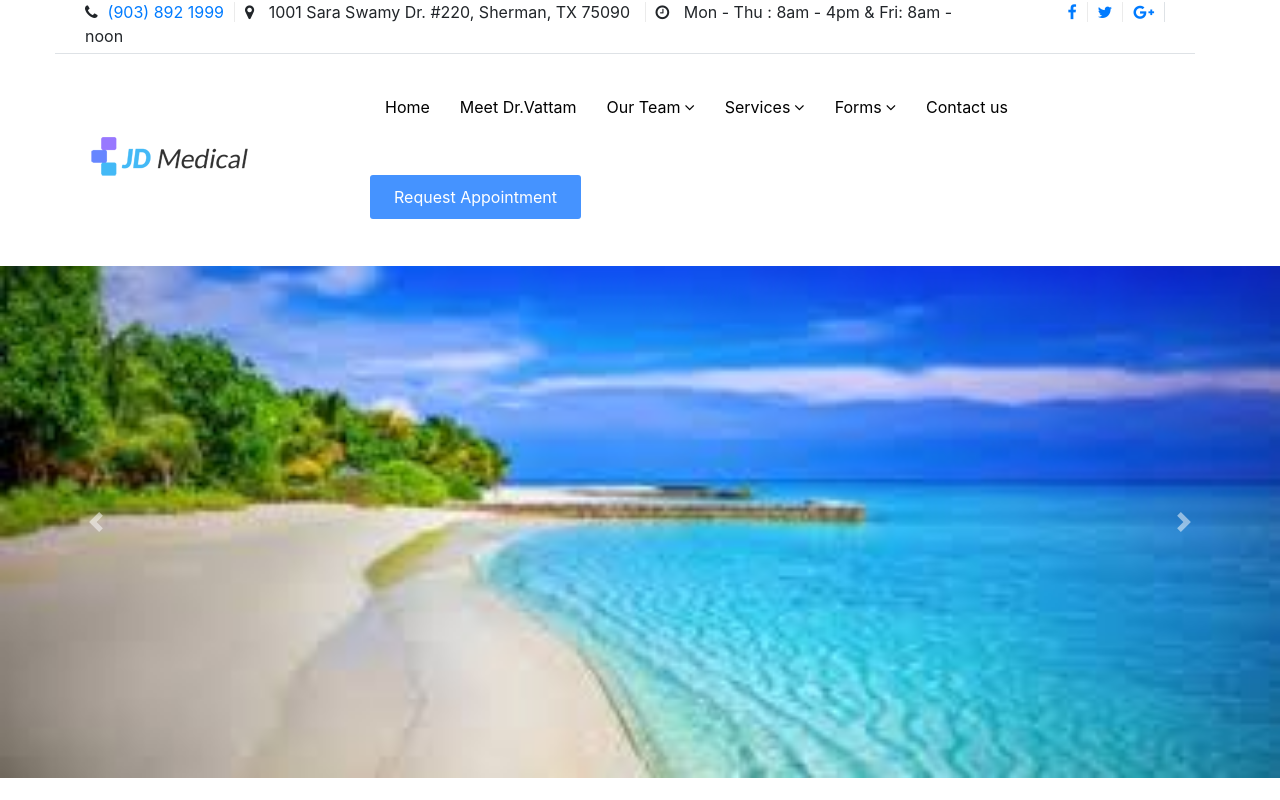
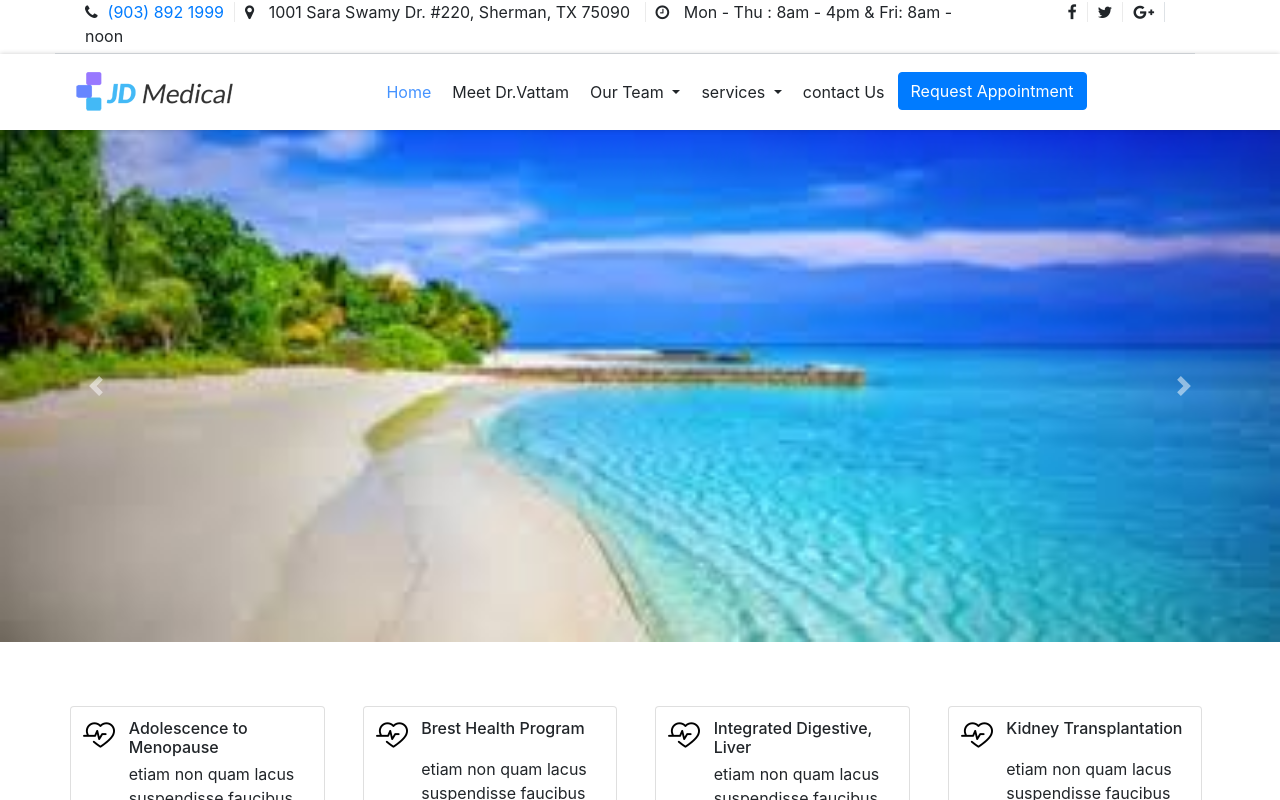
Before and after one commit to varmaah/med-ui, an Angular app: page /home in a window 1280 px wide. Shown: the top 800 px of the page. Built offline with nearby package versions, Linux system fonts and the light colour scheme.

Commit message:
top nav refactored and added functionality to close side nav when clicked outside

```diff
--- a/src/app/header/header.component.css
+++ b/src/app/header/header.component.css
@@ -227,7 +227,7 @@
     line-height: 40px;
     margin-bottom: 10px;
     text-transform: none;
-    border-bottom: 1px dashed #d7d4d4;
+
   }
   .sp-megamenu-parent .sp-dropdown.sp-dropdown-mega .sp-dropdown-inner .sp-group-title:hover,
   .sp-megamenu-parent .sp-dropdown.sp-dropdown-mega .sp-dropdown-inner .sp-group-title:focus {
@@ -237,6 +237,66 @@
   .sp-megamenu-parent .sp-dropdown.sp-dropdown-mega .sp-dropdown-inner ul.sp-dropdown-items>li.sp-menu-item {
     border: none;
   }
+
+
+  /* style above this is unused please checck and remove if not needed */
+  .active-link {
+     color: #4593ff !important;
+  }
+
+  .navbar-light .navbar-nav .nav-link:hover {
+     color: #4593ff !important;
+  }
+
+  .nav-item:hover {
+    color: #4593ff !important;
+  }
+
+  .nav-item {
+    padding-right: 5px !important;
+  }
+
+  .dropdown:hover>.dropdown-menu {
+    display: block;
+    margin-top: 0;
+    padding-top: 0;
+    padding-bottom:0
+  }
+
+  .dropdown-menu {
+    margin-top : 1.25rem;
+    border-top: 3px solid #4593ff;
+    border-radius: 0;
+    min-width: 250px !important;
+  }
+
+  .services-list  a:last-child, .staff-list a:last-child{
+    border-bottom: 0;
+ }
+
+  .dropdown-item {
+    line-height: normal;
+    padding: 0.5rem 1rem;
+    border-bottom: 1px dashed #d7d4d4;
+    -webkit-transition: all .2s ease-in-out;
+    -o-transition: all .2s ease-in-out;
+    transition: all .2s ease-in-out;
+  }
+
+  .dropdown-item:hover{
+   background-color: #4593ff !important;
+   padding-left: 20px;
+  }
+
+  .show {
+    padding-top : 0;
+  }
+
+  .navbar-custom {
+    background-color: #ffff !important;
+    box-shadow: 0 0 5px rgba(0,0,0,0.2);
+  }
+
 
   .sidenav {
     height: 100%;
--- a/src/app/header/header.component.html
+++ b/src/app/header/header.component.html
@@ -21,17 +21,17 @@
       </div>
       <div class="col-md-2 text-right">
         <span>
-          <a target="_blank" href="#" aria-label="facebook">
+          <a target="_blank" aria-label="facebook">
             <i class="fa fa-facebook"></i
           ></a>
         </span>
         <span class="bl-br mr10 ml10 pr10 pl10">
-          <a target="_blank" href="#" aria-label="twitter">
+          <a target="_blank" aria-label="twitter">
             <i class="fa fa-twitter"></i
           ></a>
         </span>
         <span class="border-right pr10">
-          <a target="_blank" href="#" aria-label="google plus">
+          <a target="_blank" aria-label="google plus">
             <i class="fa fa-google-plus"></i
           ></a>
         </span>
@@ -39,15 +39,16 @@
     </div>
   </div>
 </div>
+<!-- Remove commented code if not needed -->
 <!-- [style.margin-top.px]="this.headerGap" -->
-<nav
+<!-- <nav
   id="navBar"
   class="navbar navbar-light bg-white"
   [ngClass]="{ headerTop: isScrolled }"
 >
   <div class="container">
     <div class="col-xs-8 col-sm-9 col-md-3 sp-megamenu-wrapper">
-      <a class="navbar-brand" href="#">
+      <a class="navbar-brand">
         <img src="assets\logo.png" class="d-block w-100" alt="..." />
       </a>
     </div>
@@ -248,12 +249,75 @@
       </ul>
     </div>
   </div>
+</nav> -->
+
+<nav class="navbar sticky-top navbar-expand-lg navbar-custom">
+  <div class="container">
+    <a class="navbar-brand" [routerLink]="['/home']">
+        <img src="assets\logo.png" class="d-block w-100" alt="..." />
+      </a>
+      <a #hamBurger
+      id="offcanvas-toggler"
+      class="d-lg-none d-xl-none"
+      aria-label="Menu"
+      href="javaScript:void(0)" (click)="openSideNav()"
+      ><i class="fa fa-bars" aria-hidden="true" title="Menu"></i
+    ></a>
+  <div class="collapse navbar-collapse" id="navbarNavDropdown">
+    <ul class="navbar-nav m-auto">
+      <li class="nav-item">
+        <a class="nav-link" [routerLink]="['/home']"  routerLinkActive="active-link">Home <span class="sr-only">(current)</span></a>
+      </li>
+      <li class="nav-item">
+        <a class="nav-link">Meet Dr.Vattam</a>
+      </li>
+      <li class="nav-item dropdown">
+        <a class="nav-link dropdown-toggle" id="ourTeamMenuLink" role="button" data-toggle="dropdown" aria-haspopup="true" aria-expanded="false">
+        Our Team
+        </a>
+        <div class="dropdown-menu staff-list" aria-labelledby="ourTeamMenuLink">
+          <a class="dropdown-item">Doctor Detail</a>
+          <a class="dropdown-item">Doctor Team</a>
+        </div>
+      </li>
+        <li class="nav-item dropdown">
+            <a class="nav-link dropdown-toggle" id="servicesMenuLink" role="button" data-toggle="dropdown" aria-haspopup="true" aria-expanded="false">
+            services
+            </a>
+            <div class="dropdown-menu services-list" aria-labelledby="servicesMenuLink">
+              <a class="dropdown-item">Radiofrequency ablatio</a>
+              <a class="dropdown-item">Radiofrequency ablatio</a>
+              <a class="dropdown-item">Radiofrequency ablatio</a>
+              <a class="dropdown-item">Radiofrequency ablatio</a>
+              <a class="dropdown-item">Radiofrequency ablatio</a>
+              <a class="dropdown-item">Radiofrequency ablatio</a>
+              <a class="dropdown-item">Radiofrequency ablatio</a>
+              <a class="dropdown-item">Radiofrequency ablatio</a>
+              <a class="dropdown-item">Radiofrequency ablatio</a>
+              <a class="dropdown-item">Radiofrequency ablatio</a>
+              <a class="dropdown-item">Radiofrequency ablatio</a>
+              <a class="dropdown-item">Radiofrequency ablatio</a>
+              <a class="dropdown-item">Radiofrequency ablatio</a>
+              <a class="dropdown-item">Radiofrequency ablatio</a>
+              <a class="dropdown-item">Radiofrequency ablatio</a>
+            </div>
+          </li>
+          <li class="nav-item">
+              <a class="nav-link">contact Us</a>
+          </li>
+    <li class="nav-item">
+        <button class="btn  btn-primary" type="button">Request Appointment</button>
+    </li>
+    </ul>
+  </div>
+  </div>
 </nav>
 
-<div id="mySidenav" class="sidenav">
+
+<div id="mySidenav" #sideNav class="sidenav">
     <a href="javascript:void(0)" class="closebtn" (click)="closeSideNav()">&times;</a>
-    <a href="#">About</a>
-    <a href="#">Services</a>
-    <a href="#">Clients</a>
-    <a href="#">Contact</a>
+    <a>About</a>
+    <a>Services</a>
+    <a>Clients</a>
+    <a>Contact</a>
   </div>
--- a/src/app/header/header.component.ts
+++ b/src/app/header/header.component.ts
@@ -7,6 +7,8 @@ import { Component, OnInit, ViewChild, ElementRef, HostListener } from '@angular
 })
 export class HeaderComponent implements OnInit {
   // @ViewChild('firstDetails', {static: false}) private firstDetails: ElementRef;
+  @ViewChild('sideNav', {static: false}) sideNavRef : any;
+  @ViewChild('hamBurger', {static: false}) hamBurgerRef : any;
   headerGap: number;
   isScrolled = false;
 
@@ -14,13 +16,26 @@ export class HeaderComponent implements OnInit {
   @HostListener('window:scroll', ['$event']) onScrollEvent($event){
     // console.log($event['Window']);
      console.log("scrolling");
+     if( document.getElementById('navBar')) {
      if(document.documentElement.scrollTop > 50) {
       document.getElementById('navBar').classList.add('fixed-top');
      } else {
       document.getElementById('navBar').classList.remove('fixed-top');
      }
+    }
+  }
 
+  @HostListener('document:click', ['$event.target'])
+
+  public onClick(targetElement) {
+    const clickedInside = this.sideNavRef.nativeElement.contains(targetElement);
+    const isHamBurgerIconClicked = this.hamBurgerRef.nativeElement.contains(targetElement);
+
+    if (!clickedInside && !isHamBurgerIconClicked) {
+     this.closeSideNav();
+    }
   }
+
 
   ngOnInit() {
 
--- a/src/app/header/header.module.ts
+++ b/src/app/header/header.module.ts
@@ -1,10 +1,12 @@
 import { NgModule } from '@angular/core';
 import { CommonModule } from '@angular/common';
 import { HeaderComponent } from './header.component';
+import { RouterModule } from '@angular/router';
 
 @NgModule({
   imports: [
-    CommonModule
+    CommonModule,
+    RouterModule
   ],
   exports: [
     HeaderComponent
```
